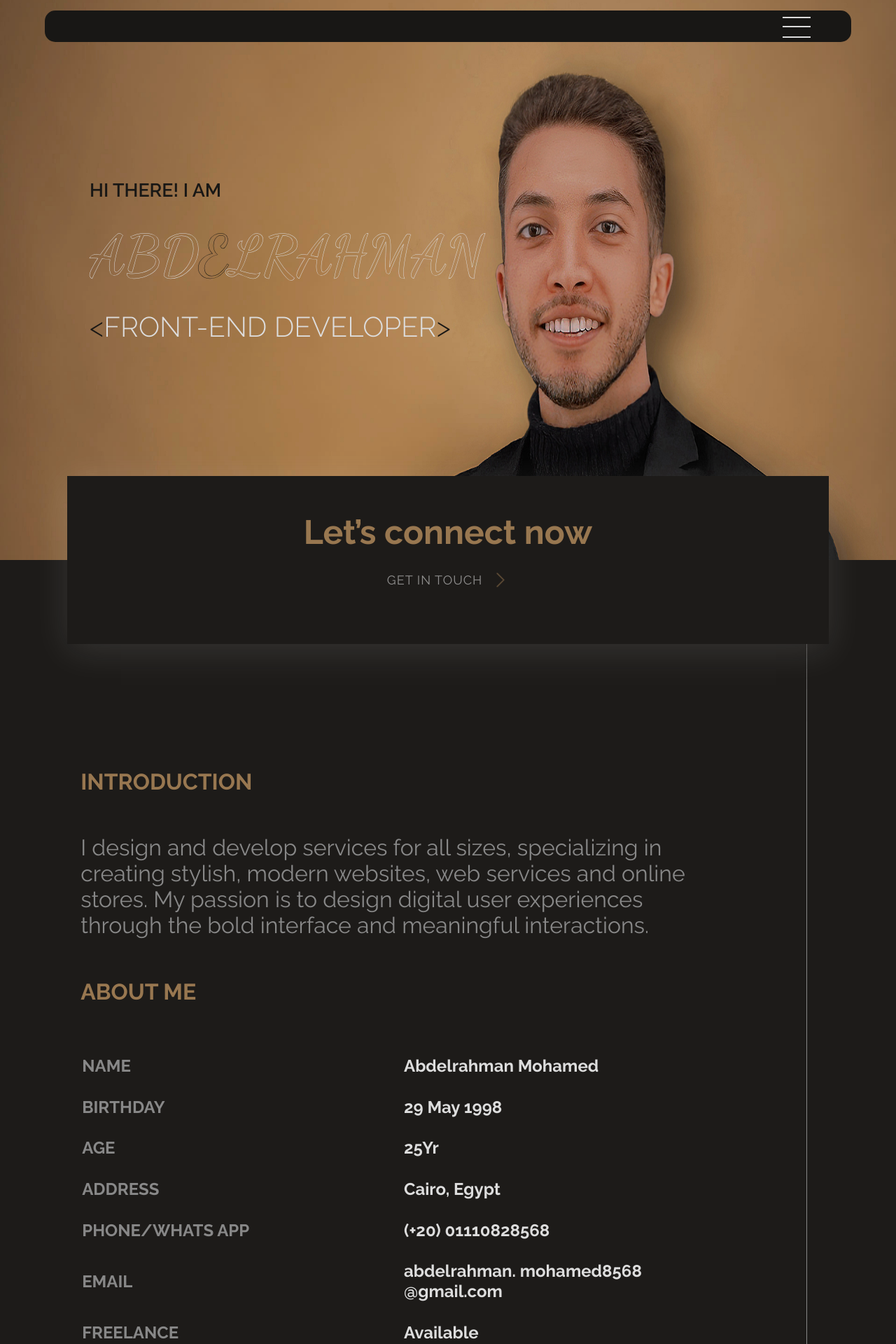
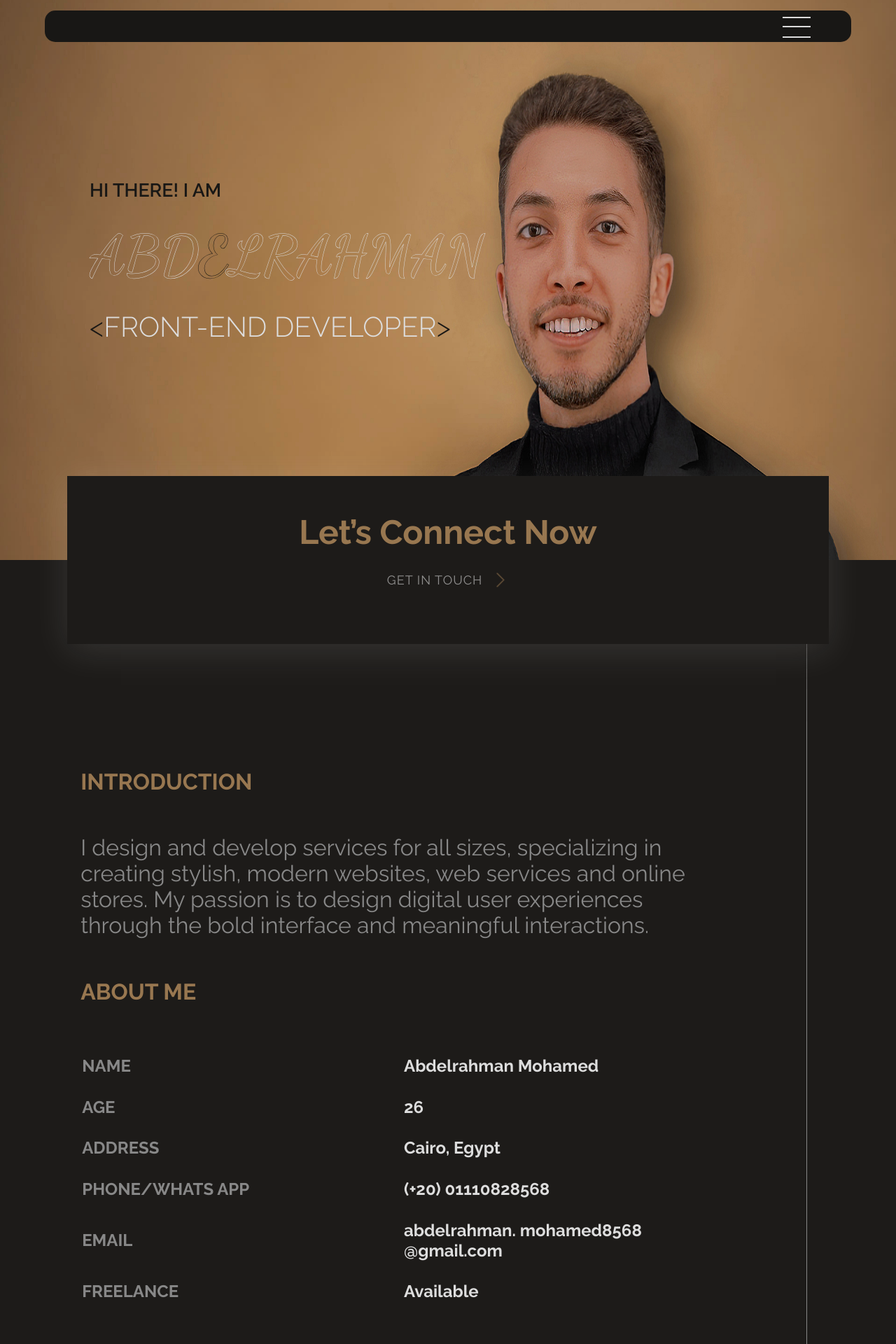
Before and after one commit to abdelrahman-mohamed8568/Portfolio, a Next.js app: page / in a window 1280 px wide. Shown: the top 1920 px of the page at 70% size. Built offline with nearby package versions, Linux system fonts and the light colour scheme.

Commit message:
dataUpdate

```diff
--- a/app/layout.tsx
+++ b/app/layout.tsx
@@ -2,6 +2,7 @@ import type { Metadata } from "next";
 import "./styles/globals.css";
 import { font1 } from "@/public/fonts/font";
 import Navbar from "./components/navbar/navbar";
+import ReactLenis from "lenis/react";
 
 export const metadata: Metadata = {
   title: "portfolio",
@@ -16,6 +17,7 @@ export default function RootLayout({
   return (
     <html lang="en">
       <body className={font1}>
+        <ReactLenis root />
         <Navbar />
         {children}
       </body>
--- a/app/page.tsx
+++ b/app/page.tsx
@@ -17,8 +17,8 @@ export default function Home() {
             animate={{ top: "85vh" }}
             transition={{ duration: 1, delay: 1 }}
           >
-            <h1>Let’s connect now</h1>
-            <Link href={"contact"} className="btn">
+            <h1>Let’s Connect Now</h1>
+            <Link href={"contact"} className="homeBtn">
               Get In Touch
               <svg
                 xmlns="http://www.w3.org/2000/svg"
@@ -77,12 +77,8 @@ export default function Home() {
                   <th>Abdelrahman Mohamed</th>
                 </tr>
                 <tr>
-                  <th>birthday</th>
-                  <th>29 May 1998</th>
-                </tr>
-                <tr>
                   <th>age</th>
-                  <th>25Yr</th>
+                  <th>26</th>
                 </tr>
                 <tr>
                   <th>address</th>
--- a/app/services/page.tsx
+++ b/app/services/page.tsx
@@ -71,7 +71,7 @@ function Services() {
               className="right"
             >
               <Image src={logo_4} alt="Logo Image" className="servicesLogo" />
-              <h6>Next.js 14 Development</h6>
+              <h6>Next.js Development</h6>
             </motion.div>
             <motion.div
               initial={{ opacity: 0, y: 100 }}
--- a/app/styles/cover.css
+++ b/app/styles/cover.css
@@ -3,8 +3,8 @@
 }
 
 .homeCover {
-  max-width: 100%;
-  width: 100%;
+  /* max-width: 100%; */
+  width: 100vw;
   height: 135vh;
   top: -50px;
   z-index: -1;
@@ -45,9 +45,9 @@
   font-weight: 300;
 }
 
-@media (max-width: 768px) {
+@media (max-width: 767px) {
   .homeCover {
-    max-width: none;
+    width: 250vw;
   }
   .text {
     font-size: 2em;
@@ -64,6 +64,6 @@
 
 @media (max-width: 320px) {
   .text {
-    font-size: 1em;
+    font-size: 1.3em;
   }
 }
--- a/app/styles/page.css
+++ b/app/styles/page.css
@@ -25,7 +25,7 @@
   width: 60%;
 }
 
-.introduction .btn {
+.homeBtn {
   width: 200px;
   height: 80px;
   display: flex;
@@ -45,7 +45,7 @@
   z-index: 99999999;
 }
 
-.introduction .btn::after {
+.homeBtn::after {
   content: "";
   border-bottom: 3px double var(--yc);
   width: 0;
@@ -59,25 +59,25 @@
   transition: 0.2s linear;
 }
 
-.introduction .btn .icon {
+.homeBtn .icon {
   transform: translateX(0%);
   transition: 0.2s linear;
   animation: attention 1.2s linear infinite;
   color: var(--yc);
 }
 
-.introduction .btn:hover::after {
+.homeBtn:hover::after {
   opacity: 1;
   visibility: visible;
   width: 85%;
 }
 
-.introduction .btn:hover {
+.homeBtn:hover {
   letter-spacing: 2px;
   opacity: 1;
 }
 
-.introduction .btn:hover > .icon {
+.homeBtn:hover > .icon {
   transform: translateX(30%);
   animation: none;
 }
--- a/app/template.tsx
+++ b/app/template.tsx
@@ -7,7 +7,7 @@ function Template({ children }: { children: React.ReactNode }) {
         className="template"
         initial={{ x: "-100%" }}
         animate={{ x: "100%" }}
-        transition={{ duration: 1 }}
+        transition={{ duration: 2 }}
       ></motion.div>
       {children}
     </>
--- a/package.json
+++ b/package.json
@@ -10,6 +10,7 @@
   },
   "dependencies": {
     "@emailjs/browser": "^4.3.1",
+    "lenis": "^1.2.3",
     "next": "14.1.0",
     "react": "^18",
     "react-dom": "^18"
```
Also changed, not shown: 1 other file (tests, documents, lock files or other folders).
